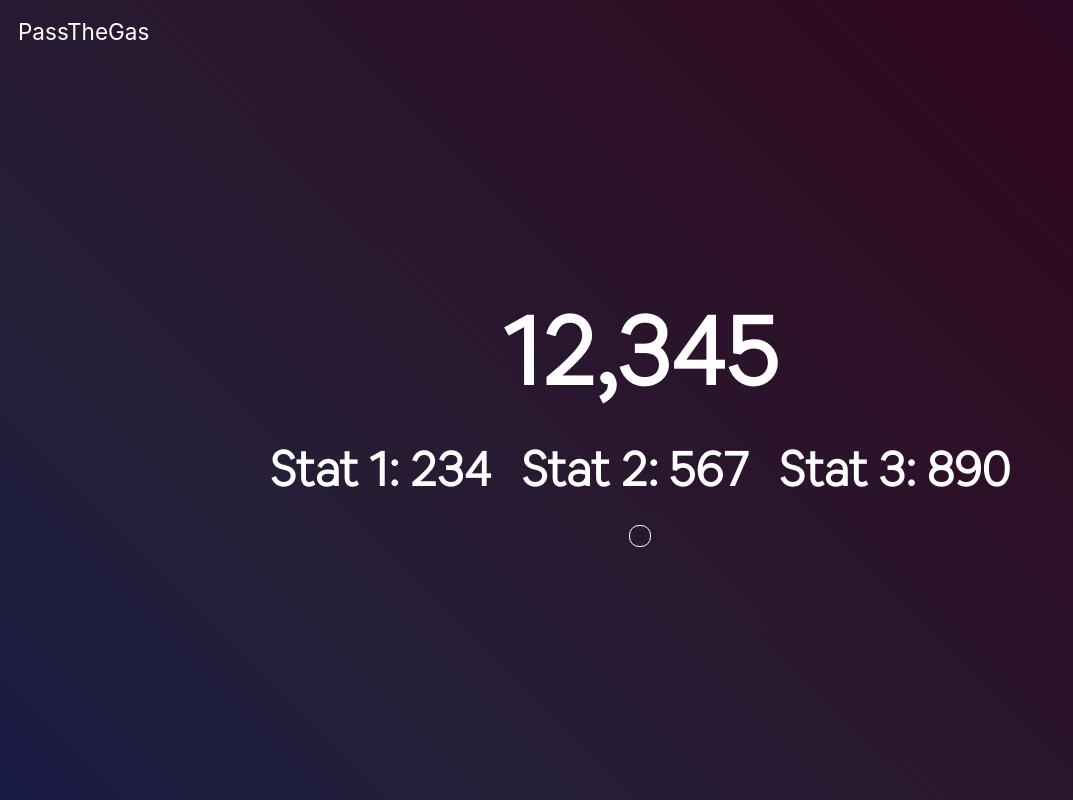
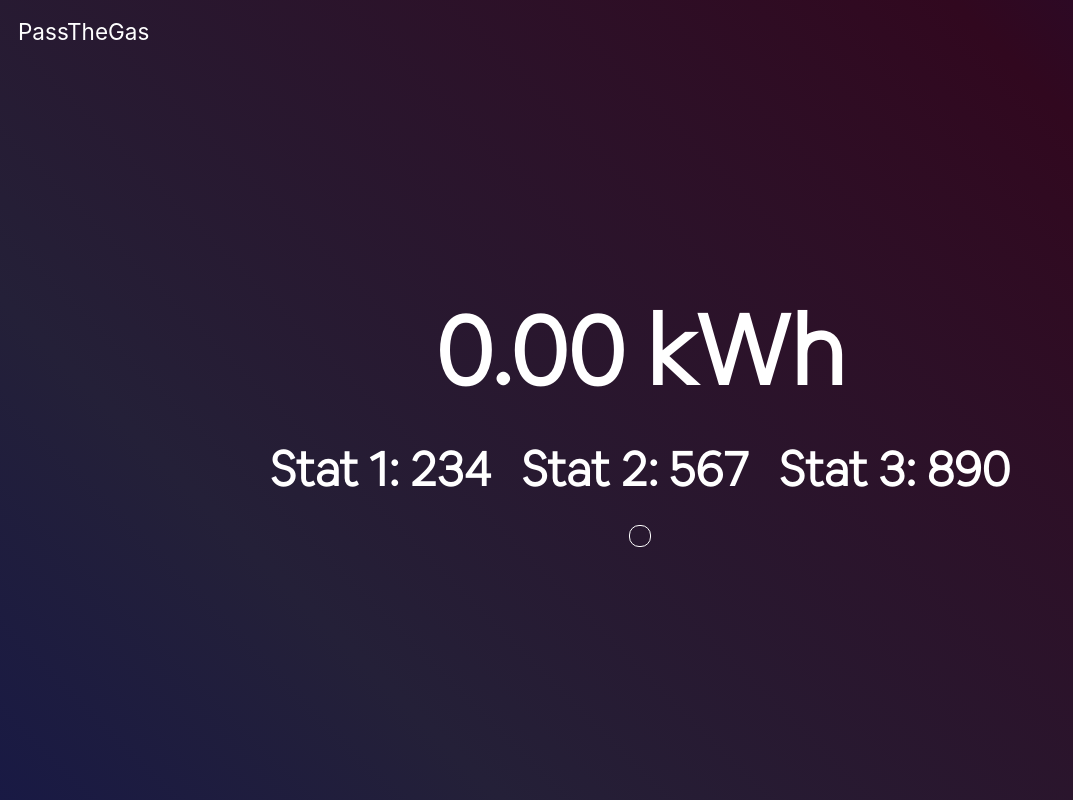
Before and after one commit to sayakmaity/passthegas, a React (Create React App) app: page / in a window 1280 px wide. Shown: the whole page, without its empty margins (0-1073 px from the left). Built offline with nearby package versions, Linux system fonts and the light colour scheme; a small style sheet from the web is missing.

Commit message:
large stats

```diff
--- a/src/App.js
+++ b/src/App.js
@@ -47,6 +47,8 @@ const Container = styled.div`
 
 export default function Home() {
   const [transactions, setTransactions] = useState([]);
+  const [totalEnergy, setTotalEnergy] = useState(0);
+
   const largeStat = 12345;
   const smallStats = [
     { label: "Stat 1", value: 234 },
@@ -55,30 +57,49 @@ export default function Home() {
   ];
   const ETHERSCAN_API_KEY = "247XENS1UNZU23RTB3WB2Y4ZDHWV58MH1N";
 
+  function calculateEnergyForPastMonth(transactions) {
+    const oneMonthAgo = new Date();
+    oneMonthAgo.setMonth(oneMonthAgo.getMonth() - 1);
+
+    return transactions.reduce((acc, tx) => {
+      if (new Date(tx.timestamp) > oneMonthAgo) {
+        return acc + parseFloat(tx.energy);
+      }
+      return acc;
+    }, 0);
+  }
+
   async function fetchTransactionData(address) {
     const url = `https://api.etherscan.io/api?module=account&action=txlist&address=${address}&startblock=0&endblock=99999999&sort=desc&apikey=${ETHERSCAN_API_KEY}`;
     const getTransactionType = (input) => {
-      if (input === '0x') {
-        return 'Normal';
-      } else if (input.startsWith('0x')) {
-        return 'Smart Contract';
+      if (input === "0x") {
+        return "Normal";
+      } else if (input.startsWith("0x")) {
+        return "Smart Contract";
       } else {
-        return 'Internal';
+        return "Internal";
       }
     };
+
     try {
       const response = await fetch(url);
       const data = await response.json();
       if (data.status === "1") {
-        // Process and return the transaction data as needed
-        return data.result.map((tx) => ({
-          timestamp: (new Date(tx.timeStamp * 1000)).toDateString(),
+        // Process the transaction data as needed
+        const processedTransactions = data.result.map((tx) => ({
+          timestamp: new Date(tx.timeStamp * 1000).toDateString(),
           type: getTransactionType(tx.input),
           gasUsed: tx.gasUsed,
-          percent: parseFloat(tx.gasUsed / tx.gas * 100).toFixed(2),
-          energy: parseFloat(tx.gasUsed * tx.gasPrice / 10**15).toFixed(2),
+          percent: parseFloat((tx.gasUsed / tx.gas) * 100).toFixed(2),
+          energy: parseFloat((tx.gasUsed * tx.gasPrice) / 10 ** 15).toFixed(2),
           success: tx.isError === "0",
         }));
+
+        // Calculate the total energy consumption for the past month
+        const totalEnergy = calculateEnergyForPastMonth(processedTransactions);
+        setTotalEnergy(totalEnergy);
+
+        return processedTransactions;
       } else {
         console.error("Error fetching transactions:", data.message);
         return [];
@@ -96,7 +117,7 @@ export default function Home() {
           const provider = new ethers.providers.Web3Provider(window.ethereum);
           const signer = provider.getSigner();
           // const address = await signer.getAddress();
-          const address = '0x97c46EeC87a51320c05291286f36689967834854'
+          const address = "0x97c46EeC87a51320c05291286f36689967834854";
 
           // Replace the following line with the API call to fetch transactions
           const data = await fetchTransactionData(address);
@@ -127,10 +148,8 @@ export default function Home() {
       </Navbar>
       <div className="container">
         <main className="main">
-          {/* <h1 className="title">Welcome to PassTheGas!</h1> */}
-          {/* Add this block for displaying the statistics */}
           <StatsContainer>
-            <LargeStat>{largeStat.toLocaleString()}</LargeStat>
+            <LargeStat>{totalEnergy.toFixed(2).toLocaleString()} kWh</LargeStat>
             <SmallStatsContainer>
               {smallStats.map((stat, index) => (
                 <SmallStat key={index}>
```
